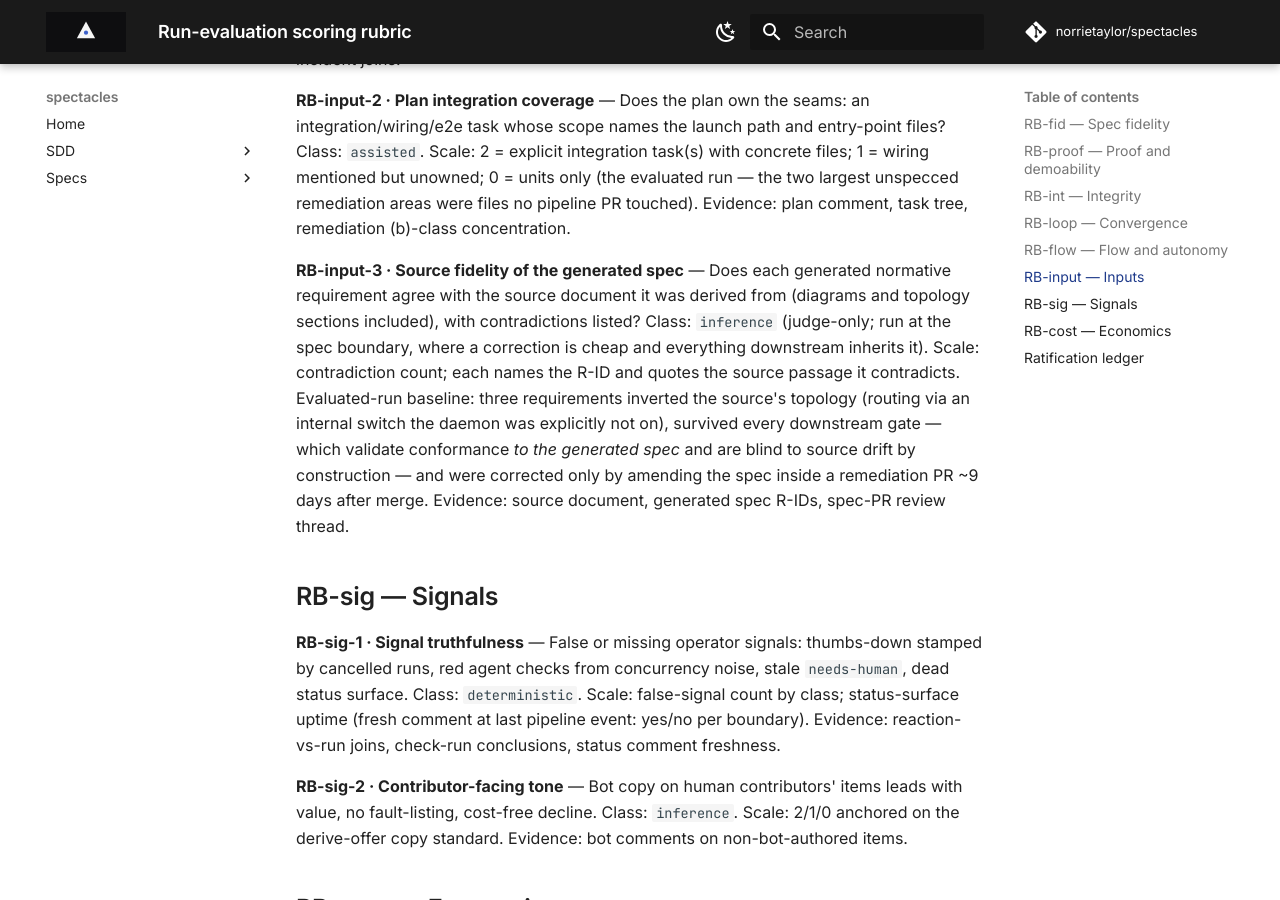
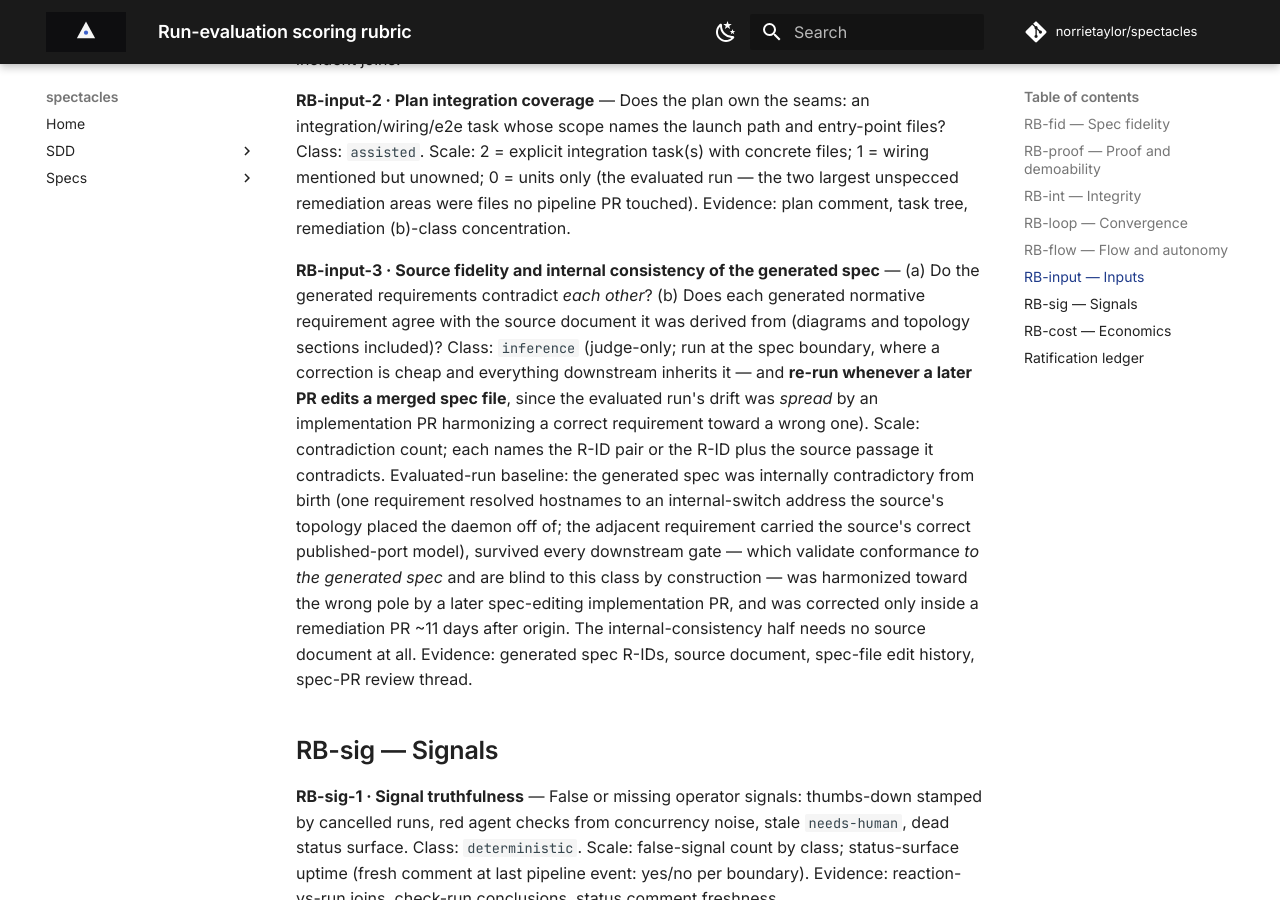
Before and after one commit to norrietaylor/spectacles, an MkDocs documentation site: the page built from docs/specs/03-spec-run-evaluation/rubric.md, in a window 1280 px wide and 900 px high, scrolled down 2938 px. Built offline with MkDocs 1.6.1 and Material for MkDocs 9.7.7, drawn with Linux system fonts in a browser that asks for light colours; comment, search, counter and statistics services are not loaded.

Commit message:
docs(run-evaluation): fold spec-drift root cause into RB-input-3 + spec-edit tripwire
Root-cause investigation of the evaluated run's spec drift: the generated
spec was internally contradictory from birth (dual-model source, no
reconciliation pass), no stage checks spec semantics, and a later
spec-editing implementation PR harmonized toward the wrong pole. RB-input-3
gains the internal-consistency half (needs no source) and a re-run-on-spec-
edit clause; the collector gains a deterministic spec-edit tripwire.

Co-Authored-By: Claude Fable 5 <noreply@anthropic.com>

```diff
--- a/docs/specs/03-spec-run-evaluation/rubric.md
+++ b/docs/specs/03-spec-run-evaluation/rubric.md
@@ -157,19 +157,27 @@ mentioned but unowned; 0 = units only (the evaluated run — the two largest
 unspecced remediation areas were files no pipeline PR touched).
 Evidence: plan comment, task tree, remediation (b)-class concentration.
 
-**RB-input-3 · Source fidelity of the generated spec** — Does each generated
-normative requirement agree with the source document it was derived from
-(diagrams and topology sections included), with contradictions listed?
+**RB-input-3 · Source fidelity and internal consistency of the generated
+spec** — (a) Do the generated requirements contradict *each other*?
+(b) Does each generated normative requirement agree with the source document
+it was derived from (diagrams and topology sections included)?
 Class: `inference` (judge-only; run at the spec boundary, where a correction
-is cheap and everything downstream inherits it).
-Scale: contradiction count; each names the R-ID and quotes the source
-passage it contradicts. Evaluated-run baseline: three requirements inverted
-the source's topology (routing via an internal switch the daemon was
-explicitly not on), survived every downstream gate — which validate
-conformance *to the generated spec* and are blind to source drift by
-construction — and were corrected only by amending the spec inside a
-remediation PR ~9 days after merge.
-Evidence: source document, generated spec R-IDs, spec-PR review thread.
+is cheap and everything downstream inherits it — and **re-run whenever a
+later PR edits a merged spec file**, since the evaluated run's drift was
+*spread* by an implementation PR harmonizing a correct requirement toward a
+wrong one).
+Scale: contradiction count; each names the R-ID pair or the R-ID plus the
+source passage it contradicts. Evaluated-run baseline: the generated spec
+was internally contradictory from birth (one requirement resolved hostnames
+to an internal-switch address the source's topology placed the daemon off
+of; the adjacent requirement carried the source's correct published-port
+model), survived every downstream gate — which validate conformance *to the
+generated spec* and are blind to this class by construction — was
+harmonized toward the wrong pole by a later spec-editing implementation PR,
+and was corrected only inside a remediation PR ~11 days after origin. The
+internal-consistency half needs no source document at all.
+Evidence: generated spec R-IDs, source document, spec-file edit history,
+spec-PR review thread.
 
 ## RB-sig — Signals
 
```
Also changed, not shown: docs/specs/03-spec-run-evaluation/03-spec-run-evaluation.md (+5 -1 lines).
